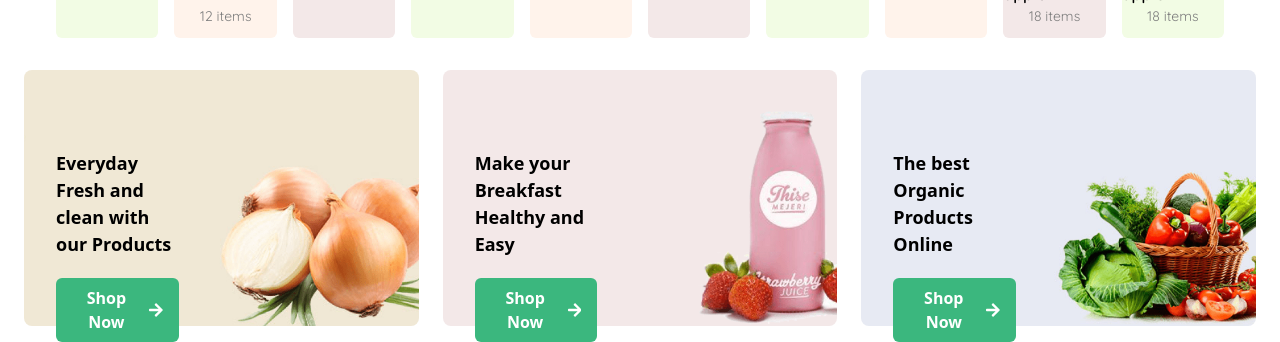
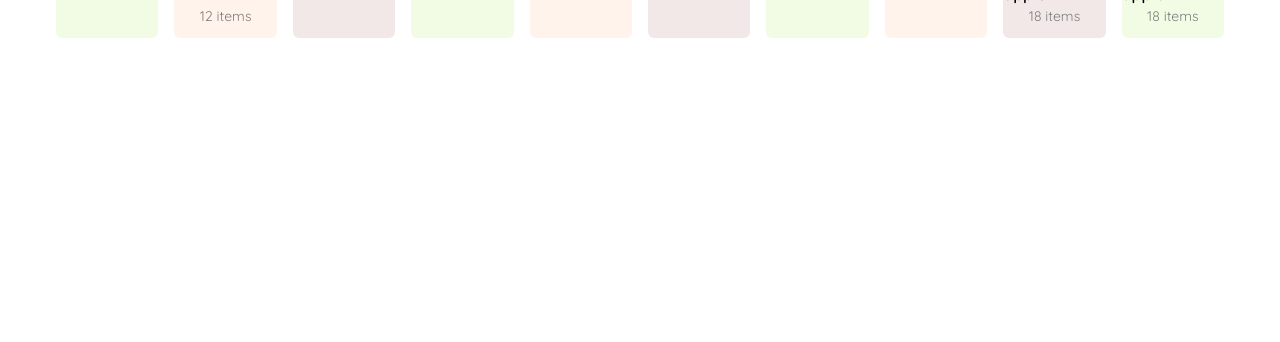
Before and after one commit to Abdul-Hafeez5/E-Commerce-Website-clone, a React (Create React App) app: page / in a window 1280 px wide. Shown: the part 1055-1397 px from the top of the page. After the commit the page ends 1125 px from the top, so only its background shows below. Built offline with nearby package versions, Linux system fonts and the light colour scheme.

Commit message:
Updating Banner Component

```diff
--- a/src/App.js
+++ b/src/App.js
@@ -9,7 +9,7 @@ function App() {
       <Header />
       <HeroSlider />
       <Categories />
-      <Banners />
+      {/* <Banners /> */}
     </div>
   );
 }
--- a/src/components/Banner.jsx
+++ b/src/components/Banner.jsx
@@ -3,6 +3,7 @@ import { FaArrowRight } from "react-icons/fa";
 
 const Banner = ({ title, img }) => {
   return (
+    <div className="w-64 h-64">
       <div
         className={`flex  font-QuickSand w-[500px] h-64 bg-cover bg-center  rounded-lg pt-20 pr-60`}
         style={{ backgroundImage: `url(${img})` }}
@@ -15,6 +16,7 @@ const Banner = ({ title, img }) => {
           </div>
         </div>
       </div>
+    </div>
   );
 };
 
--- a/src/containers/Banners.jsx
+++ b/src/containers/Banners.jsx
@@ -4,7 +4,7 @@ import { banner1, banner2, banner3 } from "../assets/Cards/index";
 
 const Banners = () => {
   return (
-    <div className="flex gap-x-6 lg:mx-6">
+    <div className="flex flex-wrap justify-center overflow-hidden gap-x-6 lg:mx-6">
       <Banner
         title={"Everyday Fresh and clean with our Products"}
         img={banner1}
```
Lines whose indentation alone changed are shown as unchanged.
